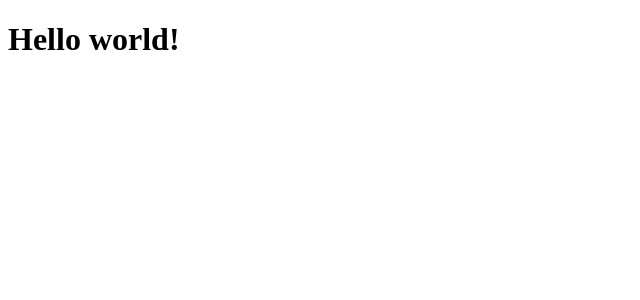
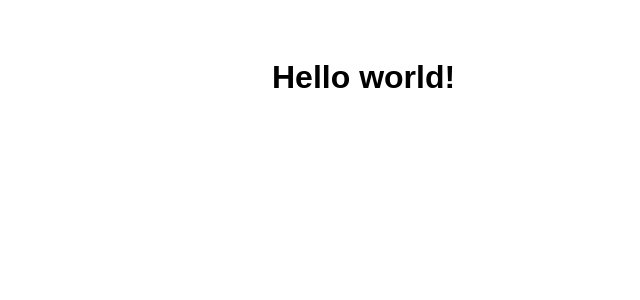
Before and after one commit to totase/react-context-menu, a React (Vite) app: page / in a window 1280 px wide. Shown: the top 300 px of the page, without its empty margins (0-640 px from the left). Built offline with nearby package versions, Linux system fonts and the light colour scheme.

Commit message:
💄 Add global styles

```diff
--- a/src/main.tsx
+++ b/src/main.tsx
@@ -2,6 +2,7 @@ import React from "react";
 import { createRoot } from "react-dom/client";
 
 import App from "./App.tsx";
+import "./styles/base.css";
 
 createRoot(document.getElementById("root") as Element).render(
   <React.StrictMode>
--- /dev/null
+++ b/src/styles/base.css
@@ -0,0 +1,50 @@
+html,
+body {
+  max-width: 100vw;
+  overflow-x: hidden;
+
+  box-sizing: border-box;
+}
+
+html {
+  font-size: 16px;
+  line-height: 1.5;
+}
+
+body {
+  margin: 0 auto;
+  padding: 32px 16px;
+
+  display: flex;
+
+  min-height: 100vh;
+  min-width: 320px;
+  max-width: 768px;
+
+  background: #fff;
+
+  font-family: Arial, Helvetica, sans-serif;
+
+  font-synthesis: none;
+  text-rendering: optimizeLegibility;
+  -webkit-font-smoothing: antialiased;
+  -moz-osx-font-smoothing: grayscale;
+
+  * {
+    box-sizing: border-box;
+  }
+}
+
+#root {
+  flex: 1;
+  width: 100%;
+
+  margin: 0;
+}
+
+.centered {
+  display: grid;
+  place-content: center;
+
+  height: 100%;
+}
```
